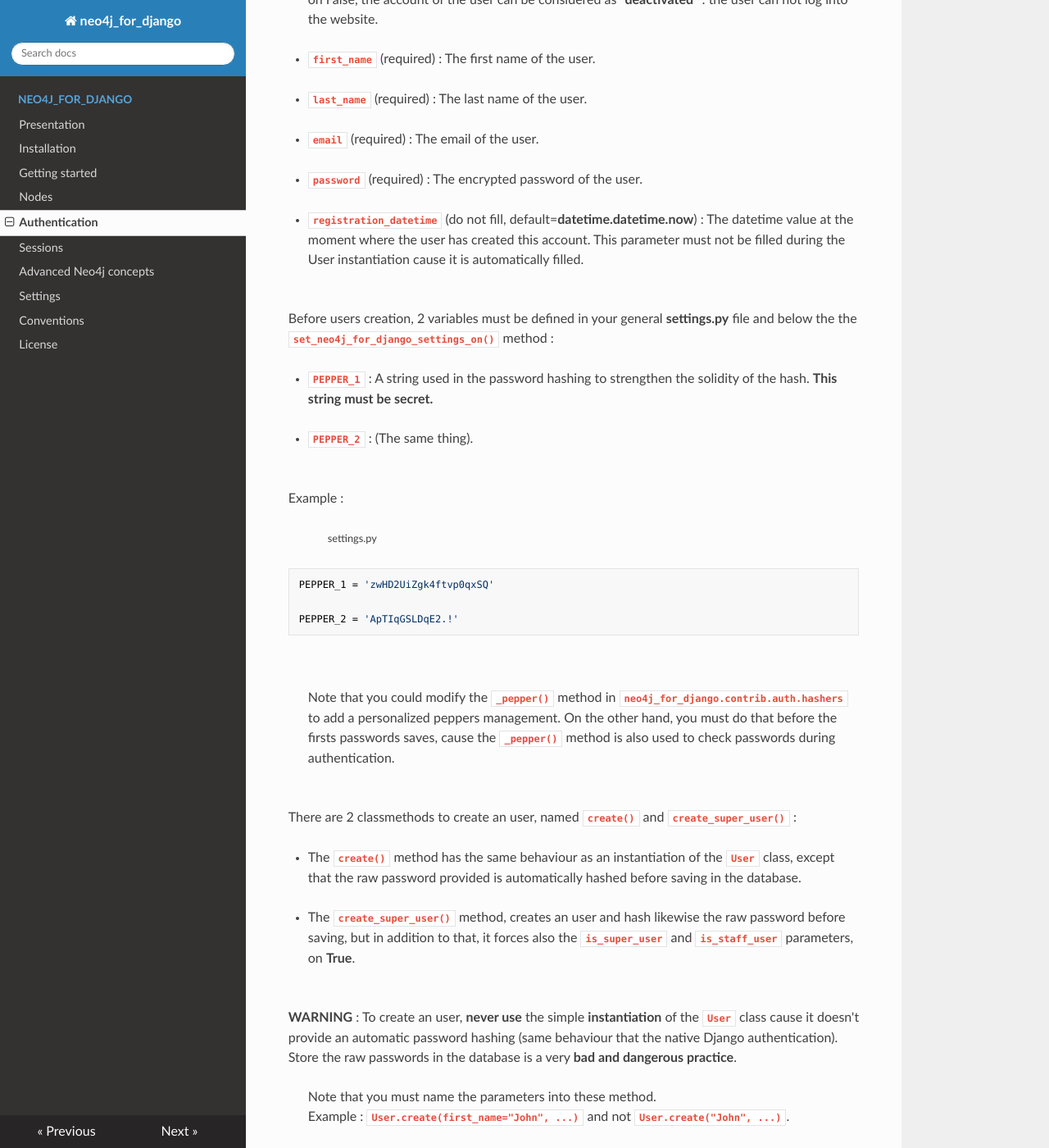
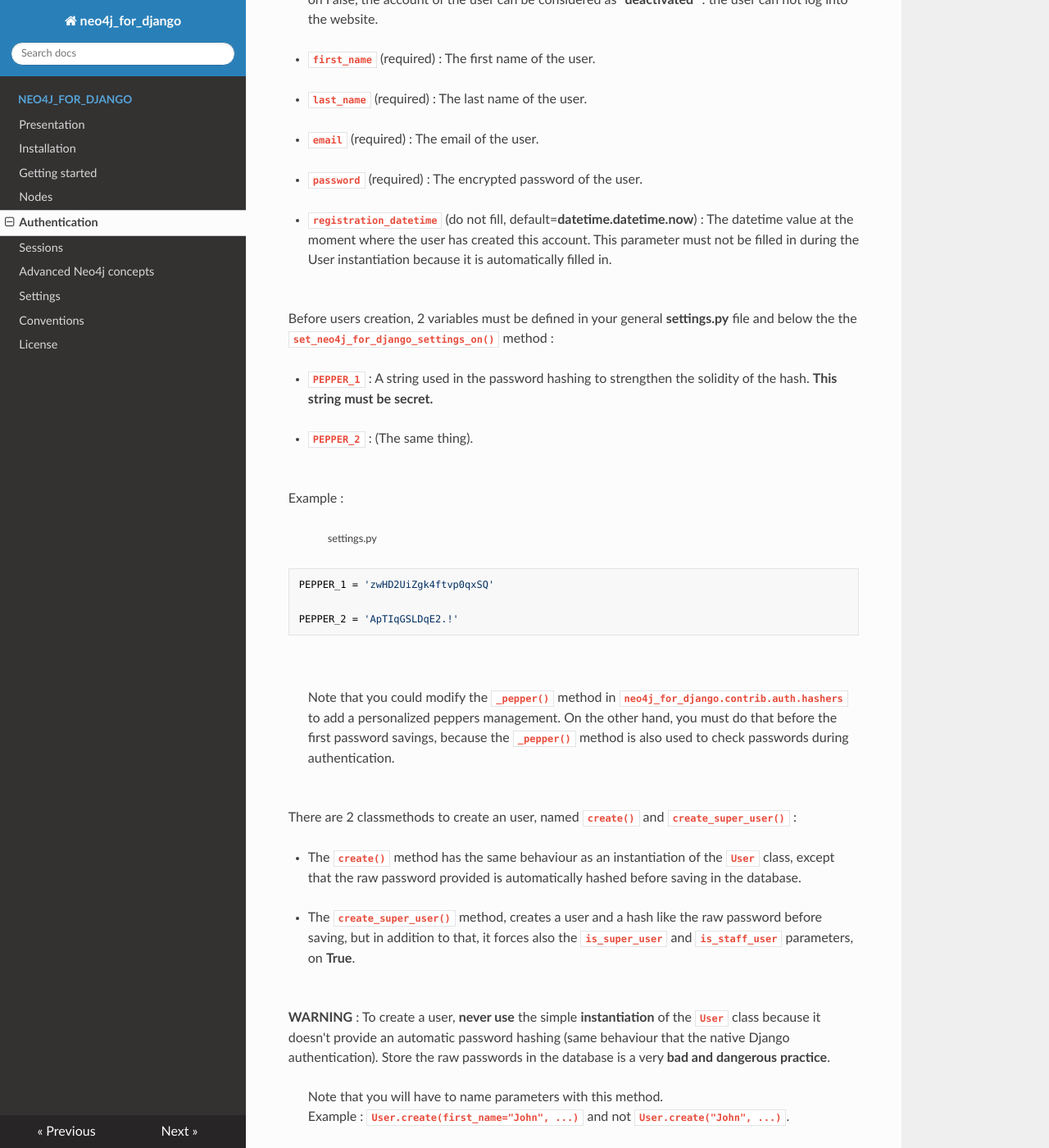
Before and after one commit to LilianCruanes/neo4j_for_django, an MkDocs documentation site: the page built from docs/authentication.md, in a window 1280 px wide and 1400 px high, scrolled down 5950 px. Shown: the whole window at 82% size. Built offline with MkDocs 1.6.1, drawn with Linux system fonts in a browser that asks for light colours; nearby versions of some CDN libraries; some of the changed text lies outside the part shown.

Commit message:
Update authentication.md

````diff
--- a/docs/authentication.md
+++ b/docs/authentication.md
@@ -57,7 +57,7 @@
 We can find this class into the **`neo4j_for_django.contrib.auth.node_models`** file.
 A Permission instance has 2 parameters :
 
-- **`codename`** (required and unique) : like in the Django native authentication, the **codename** serves to identify the permissions between them. The **codename** has an **unicity** constraint and is **required**.
+- **`codename`** (required and unique) : like in the Django native authentication, the **codename** serves to identify the permissions between them. The **codename** has a **unicity** constraint and is **required**.
 <br/>
 <br/>
 - **`description`** (required and unique) : like in the Django native authentication, the **description** is a text, generally not too long, that describes the permission.
@@ -120,9 +120,9 @@
 
 Like in the native Django authentication, groups are instances of a class named **`Group`**.
 We can find this class into the **`neo4j_for_django.contrib.auth.node_models`** file.
-A Group instance has 2 parameter :
+A Group instance has 2 parameters :
 
-- **`uuid`** (do not fill) : Each group has an Universal Unique Identifier. This parameter must not be filled during the Group instantiation cause it is automatically filled.
+- **`uuid`** (do not fill) : Each group has an Universal Unique Identifier. This parameter must not be filled in during the Group instantiation because it is automatically filled in.
 <br/>
 - **`name`** (required and unique) : like in the Django native authentication, the **name** parameter is the name of the group.
 <br/>
@@ -160,7 +160,7 @@
 
 > - ### Get groups' permissions
 
-The **`Group`** instances possesse a **`get_permissions()`** method. This method doesn't take any parameter and returns a set of **`Permission`** instances :
+The **`Group`** instances possesse a **`get_permissions()`** method. This method doesn't have any parameter and returns a set of **`Permission`** instances :
 ```python
 from neo4j_for_django.contrib.auth.node_models import Group
 
@@ -176,7 +176,7 @@
 
 > - ### Get groups' users
 
-The **`Group`** instances possess a **`get_users()`** method. This method doesn't take any parameter, and returns a set of **`User`** instances :
+The **`Group`** instances possess a **`get_users()`** method. This method doesn't have any parameter, and returns a set of **`User`** instances :
 ```python
 from neo4j_for_django.contrib.auth.node_models import Group
 
@@ -220,7 +220,7 @@
 We can find this class into the **`neo4j_for_django.contrib.auth.node_models`** file.
 A User instance has 8 parameters :
 
-- **`uuid`** (do not fill) : Each user has an Universal Unique Identifier. This parameter must not be filled during the User instantiation cause it is automatically filled.
+- **`uuid`** (do not fill) : Each user has an Universal Unique Identifier. This parameter must not be filled in during the User instantiation because it is automatically filled in.
 <br/>
 - **`is_super_user`** (optional, default=**False**) : As in the native Django authentication, this parameter can be either True or False. If defined on True, the user possesses full rights, he can do anything.
 <br/>
@@ -236,7 +236,7 @@
 <br/>
 - **`password`** (required) : The encrypted password of the user.
 <br/>
-- **`registration_datetime`** (do not fill, default=**datetime.datetime.now**) : The datetime value at the moment where the user has created this account.  This parameter must not be filled during the User instantiation cause it is automatically filled.
+- **`registration_datetime`** (do not fill, default=**datetime.datetime.now**) : The datetime value at the moment where the user has created this account.  This parameter must not be filled in during the User instantiation because it is automatically filled in.
 <br/>
 
 Before users creation, 2 variables must be defined in your general **settings.py** file and below the the **`set_neo4j_for_django_settings_on()`** method :
@@ -257,21 +257,21 @@
 ```
 <br/>
 
-> Note that you could modify the **`_pepper()`** method in **`neo4j_for_django.contrib.auth.hashers`** to add a personalized peppers management. On the other hand, you must do that before the firsts passwords saves, cause the **`_pepper()`** method is also used to check passwords during authentication.
+> Note that you could modify the **`_pepper()`** method in **`neo4j_for_django.contrib.auth.hashers`** to add a personalized peppers management. On the other hand, you must do that before the first password savings, because the **`_pepper()`** method is also used to check passwords during authentication.
 <br/>
 
 There are 2 classmethods to create an user, named **`create()`** and **`create_super_user()`** :
 
 - The **`create()`** method has the same behaviour as an instantiation of the **`User`** class, except that the raw password provided is automatically hashed before saving in the database.
 <br/>
-- The **`create_super_user()`** method, creates an user and hash likewise the raw password before saving, but in addition to that, it forces also the **`is_super_user`** and **`is_staff_user`** parameters, on **True**.
+- The **`create_super_user()`** method, creates a user and a hash like the raw password before saving, but in addition to that, it forces also the **`is_super_user`** and **`is_staff_user`** parameters, on **True**.
 <br/>
 <br/>
 
-**WARNING** : To create an user, **never use** the simple **instantiation** of the **`User`** class cause it doesn't provide an automatic password hashing (same behaviour that the native Django authentication). Store the raw passwords in the database is a very **bad and dangerous practice**.
+**WARNING** : To create a user, **never use** the simple **instantiation** of the **`User`** class because it doesn't provide an automatic password hashing (same behaviour that the native Django authentication). Store the raw passwords in the database is a very **bad and dangerous practice**.
 <br/>
 
-> Note that you must name the parameters into these method.
+> Note that you will have to name parameters with this method.
 Example : **`User.create(first_name="John", ...)`** and not **`User.create("John", ...)`**.
 
 Demonstration :
@@ -361,7 +361,7 @@
 
 > - ### Get users' permissions
 
-The **`User`** instances possess a **`get_permissions()`** method that returns a set of all the concerned user's permissions. This method doesn't take any parameter.
+The **`User`** instances possess a **`get_permissions()`** method that returns a set of all the concerned user's permissions. This method doesn't have any parameter.
 ```python
 from neo4j_for_django.contrib.auth.node_models import User
 
@@ -377,7 +377,7 @@
 
 > - ### Get users' groups
 
-The **`User`** instances possess a **`get_groups()`** method that returns a set of all the concerned user's groups. This method doesn't take any parameter.
+The **`User`** instances possess a **`get_groups()`** method that returns a set of all the concerned user's groups. This method doesn't have any parameter.
 ```python
 from neo4j_for_django.contrib.auth.node_models import User
 
@@ -392,7 +392,7 @@
 
 > - ### Get users' sessions
 
-The **`User`** instances possess a **`get_sessions()`** method that returns a set of all the concerned user's sessions. This method doesn't take any parameter.
+The **`User`** instances possess a **`get_sessions()`** method that returns a set of all the concerned user's sessions. This method doesn't have any parameter.
 ```python
 from neo4j_for_django.contrib.auth.node_models import User
 
@@ -425,7 +425,7 @@
 
 > - ### Add users' groups
 
-The **`User`** instances possess an **`add_group()`** method. This method takes as unique parameter, the **name** of the group into which one we want to add the user :
+The **`User`** instances possess an **`add_group()`** method. This method has a unique parameter, the **name** of the group in which we want to add the user :
 
 ```python
 from neo4j_for_django.contrib.auth.node_models import User
````
Also changed, not shown: other parts of docs/authentication.md (+9 -9 lines).
